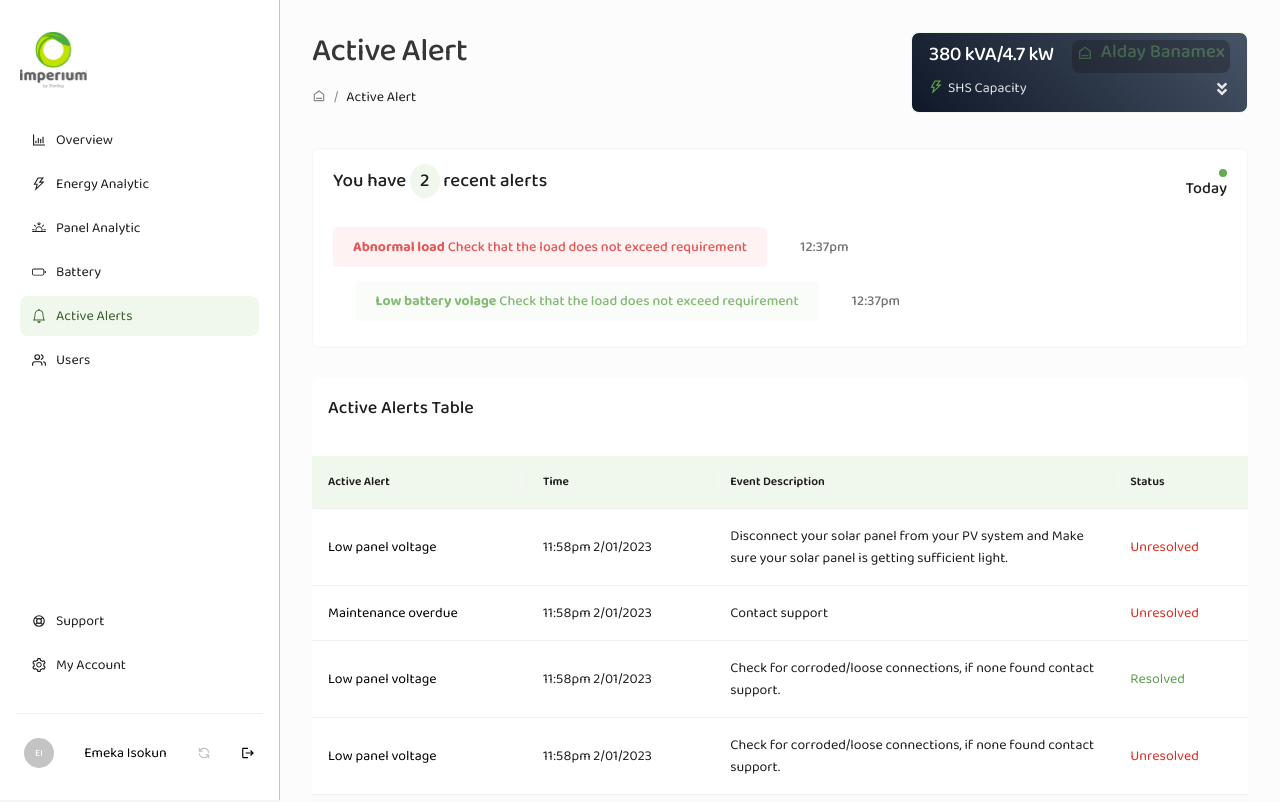
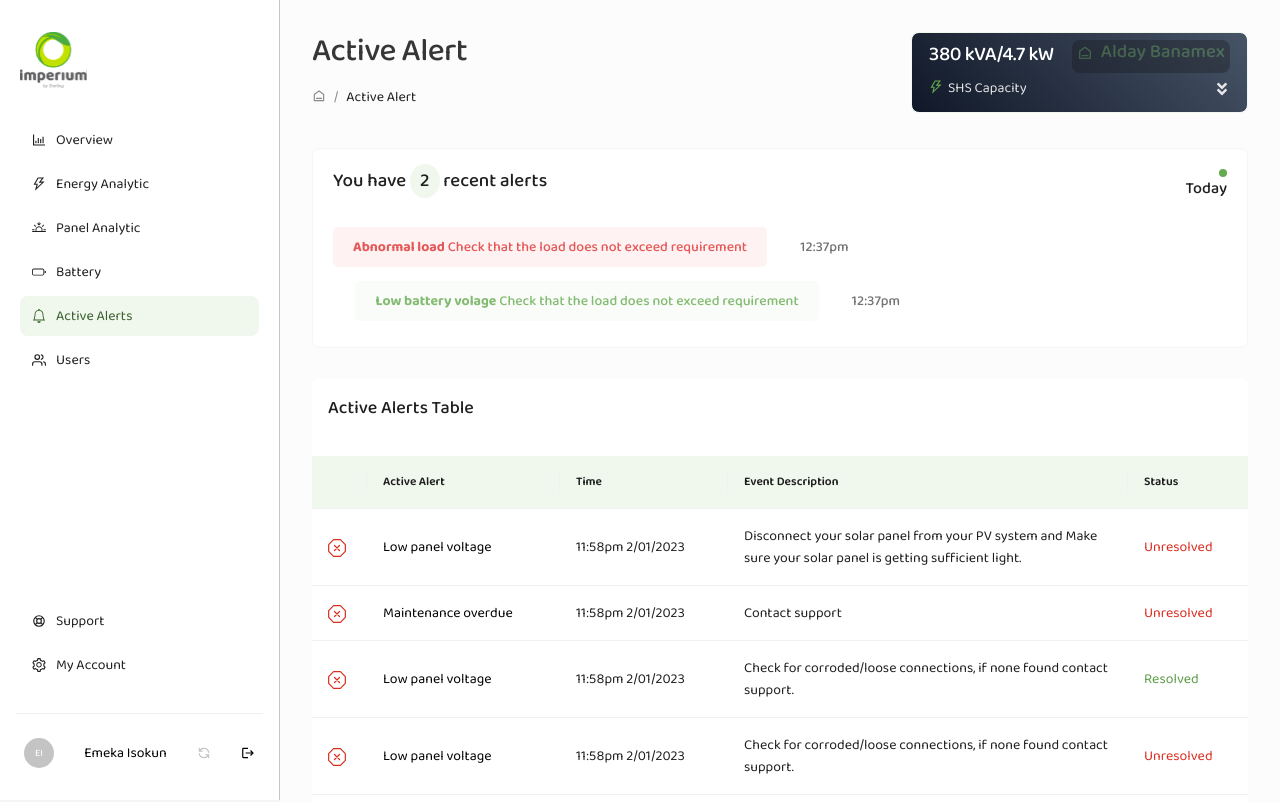
Before and after one commit to WYRE-ENERGIES/imperium-frontend, a React (Create React App) app: page /active-alerts in a window 1280 px wide. Shown: the top 802 px of the page. Built offline with nearby package versions, Linux system fonts and the light colour scheme.

Commit message:
Active alert close-icons column

```diff
--- a/src/pages/Customer/ActiveAlerts/ActiveAlerts.jsx
+++ b/src/pages/Customer/ActiveAlerts/ActiveAlerts.jsx
@@ -5,10 +5,12 @@ import PageBreadcrumb from '../../../components/PageBreadcrumb/PageBreadcrumb'
 import ShsCapacityDropdown from '../../../components/ShsCapacityDropdown/ShsCapacityDropdown'
 import classes from './ActiveAlerts.module.scss'
 import FormButton from '../../../components/Auth/Forms/Widgets/FormButton'
+import alertIcon from '../../../../src/assets/widget-icons/alertIcon.svg'
 const ActiveAlerts = () => {
   const title = () => (
     <p style={{ fontWeight: '500', fontSize: '18px' }}>Active Alerts Table</p>
   )
+
   const footer = () => {
     return (
       <div className={classes.ActiveAlerts__Footer}>
@@ -21,11 +23,34 @@ const ActiveAlerts = () => {
       </div>
     )
   }
+
   const columns = [
+    {
+      title: ' ',
+      dataIndex: 'icon',
+      render: (text) => (
+        <span>
+          <img
+            src={alertIcon}
+            alt=""
+            srcSet=""
+            style={{ marginRight: '5px' }}
+          />
+        </span>
+      ),
+    },
     {
       title: 'Active Alert',
       dataIndex: 'activeAlert',
-      render: (text) => <span style={{ color: 'black' }}>{text}</span>,
+      render: (text) => (
+        <span
+          style={{
+            color: 'black',
+          }}
+        >
+          {text}
+        </span>
+      ),
     },
     {
       title: 'Time',
@@ -85,7 +110,24 @@ const ActiveAlerts = () => {
         'Check for corroded/loose connections, if none found contact support.',
       status: 'Unresolved',
     },
+    {
+      key: '5',
+      activeAlert: 'Low panel voltage',
+      time: '11:58pm  2/01/2023',
+      eventDescription:
+        'Check for corroded/loose connections, if none found contact support.',
+      status: 'Unresolved',
+    },
+    {
+      key: '6',
+      activeAlert: 'Low panel voltage',
+      time: '11:58pm  2/01/2023',
+      eventDescription:
+        'Check for corroded/loose connections, if none found contact support.',
+      status: 'Unresolved',
+    },
   ]
+
   return (
     <PageLayout>
       <section className={classes.ActiveAlerts}>
@@ -129,9 +171,7 @@ const ActiveAlerts = () => {
             title={title}
             footer={footer}
             columns={columns}
-            bordered={false}
             dataSource={activeAlertdata}
-            pagination={false}
           />
         </section>
       </section>
--- a/src/pages/Customer/ActiveAlerts/ActiveAlerts.module.scss
+++ b/src/pages/Customer/ActiveAlerts/ActiveAlerts.module.scss
@@ -81,7 +81,10 @@
       line-height: 20px;
       color: #454545;
     }
-    td:nth-child(3) {
+    td:nth-child(1) {
+      width: 20px;
+    }
+    td:nth-child(4) {
       width: 400px;
     }
   }
```
Also changed, not shown: src/assets/widget-icons/alertIcon.svg (added).
